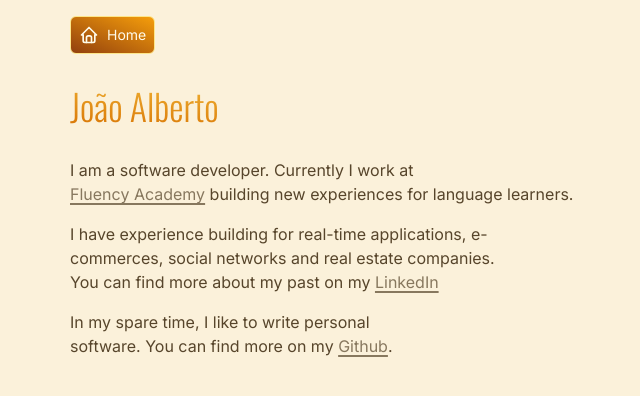
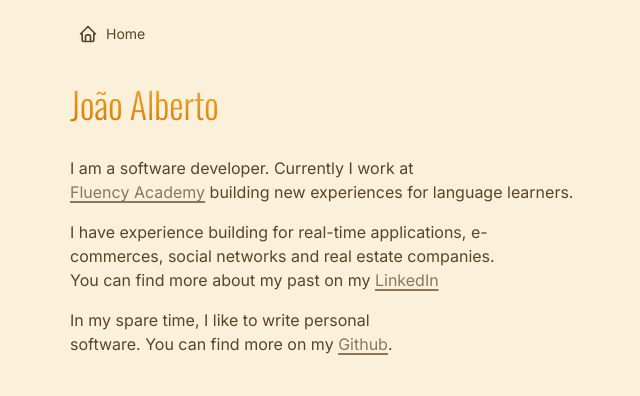
Before and after one commit to joaoalberto-dev/joaoalberto.dev, a Next.js app: page / in a window 1280 px wide. Shown: the top 396 px of the page, without its empty margins (263-903 px from the left). Built offline with nearby package versions, Linux system fonts and the light colour scheme.

Commit message:
chore: remove navbar effects

```diff
--- a/src/components/navbar.tsx
+++ b/src/components/navbar.tsx
@@ -5,11 +5,11 @@ function Navbar() {
   return (
     <nav className="flex gap-2">
       <Link
-        className="flex gap-2 text-sm p-2 items-center justify-center rounded-md bg-gradient-to-tr from-amber-800 to-amber-500 border border-amber-200 text-amber-50"
+        className="flex gap-2 text-sm p-2 items-center justify-center rounded-md hover:bg-white hover:text-amber-800"
         href="/"
       >
         <IconHome className="w-5 h-5" />
-        <span>Home</span>
+        Home
       </Link>
     </nav>
   );
```
